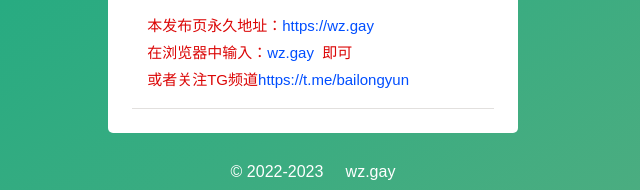
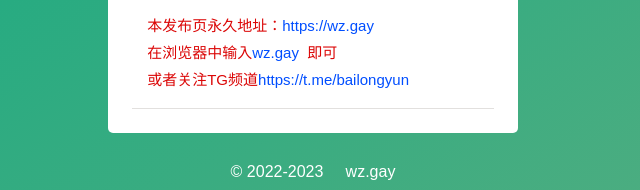
Before and after one commit to bailongyun/bailongyun.github.io, a plain HTML site: page index.html in a window 1280 px wide. Shown: the part 445-635 px from the top of the page, 327-967 px from the left. Drawn offline with Linux system fonts and the light colour scheme.

Commit message:
Update index.html

```diff
--- a/index.html
+++ b/index.html
@@ -29,7 +29,7 @@
 <a style="color: #004eff;" href="https://bailongyun.shop/#/register">https://bailongyun.shop</a>（5G访问）<br>
 <a style="color: #004eff;" href="https://bailongyun.xyz/#/register" target="_blank" rel="noopener">https://bailongyun.xyz</a>（VPN访问）</li>
 <li><span style="color: #db0707;">本发布页永久地址：<a style="color: #004eff;"href="https://wz.gay/">https://wz.gay</a></span>
-<span style="color: #db0707;">在浏览器中输入：<a style="color: #004eff;"href="https://wz.gay">wz.gay</a>&nbsp; 即可</span>
+<span style="color: #db0707;">在浏览器中输入<a style="color: #004eff;"href="https://wz.gay">wz.gay</a>&nbsp; 即可</span>
 <span style="color: #db0707;">或者关注TG频道<a style="color: #004eff;"href="https://t.me/bailongyun">https://t.me/bailongyun</a></span></li>
 </ul>
 </div>
```
